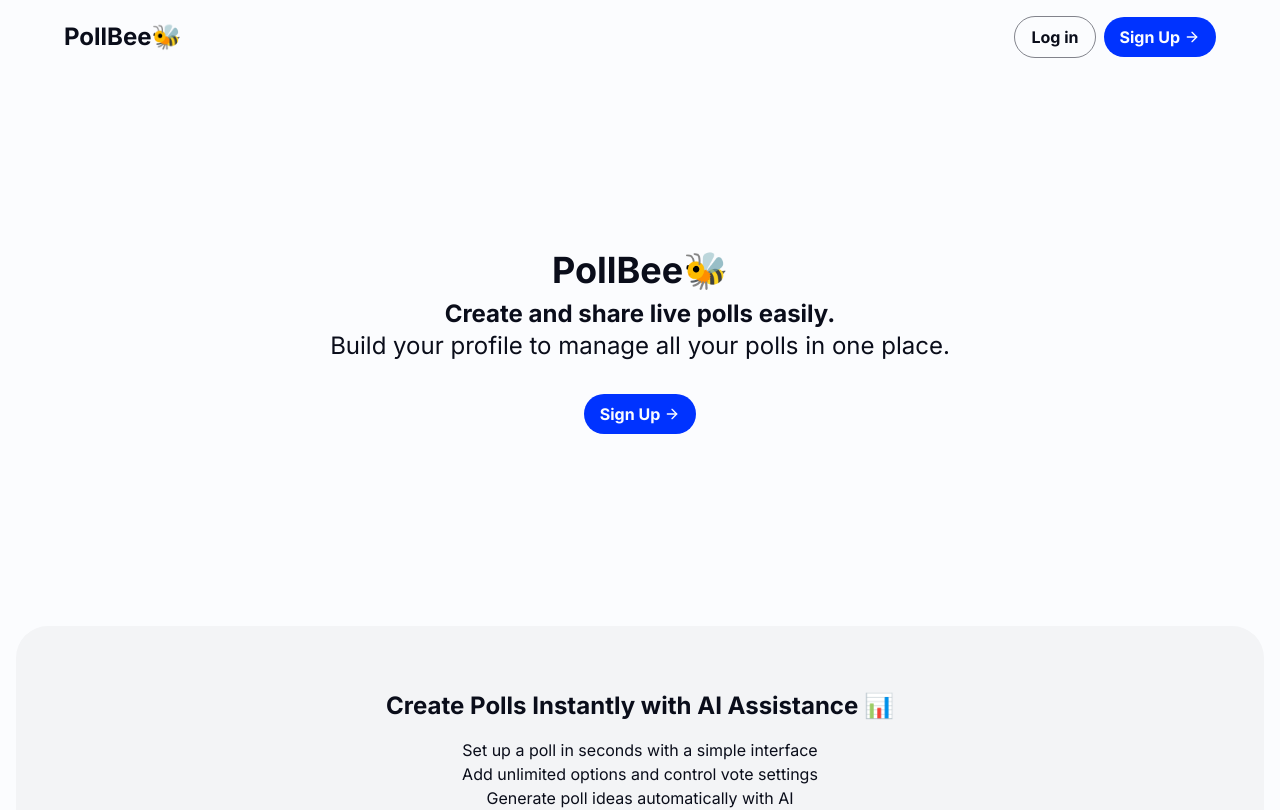
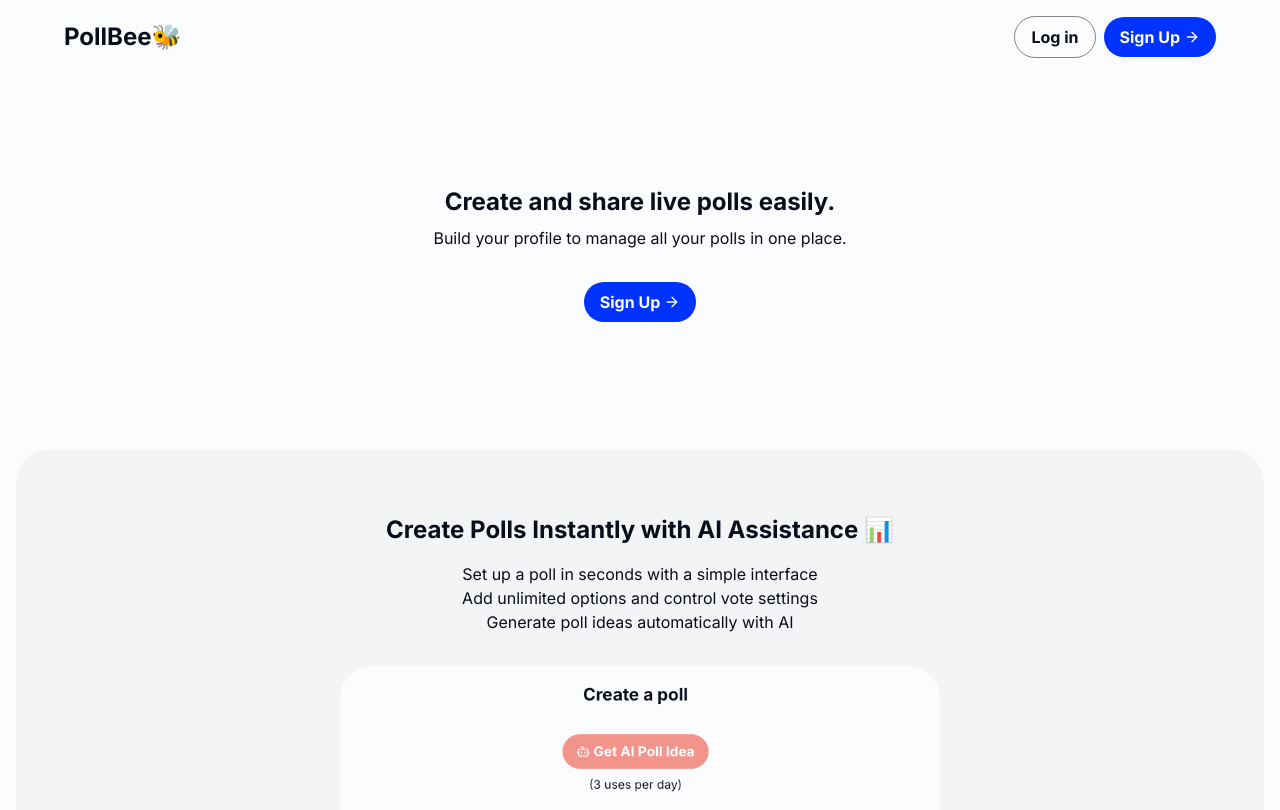
Before and after one commit to jonte265/pollbee, a Next.js app in the folder frontend/: page / in a window 1280 px wide. Shown: the top 810 px of the page. Built offline with nearby package versions, Linux system fonts and the light colour scheme.

Commit message:
text homepage

```diff
--- a/frontend/app/page.tsx
+++ b/frontend/app/page.tsx
@@ -7,6 +7,7 @@ import { motion } from "motion/react";
 import { LuCircleUserRound, LuArrowRight } from "react-icons/lu";
 import Button from "@/components/Button";
 import H2 from "@/components/ui/typography/H2";
+import Typography from "@/components/ui/typography/Typography";
 
 export default function Home() {
   const [signedIn, setSignedIn] = useState(false);
@@ -27,15 +28,12 @@ export default function Home() {
         transition={{ duration: 0.5 }}
       >
         <main className="flex flex-col gap-16 text-center ">
-          <div className="flex flex-col gap-8 py-32">
+          <div className="flex flex-col gap-8 py-16">
             <div className="flex flex-col gap-2 text-center">
-              <h1 className="text-4xl font-bold ">PollBee🐝</h1>
-              <div>
-                <H2>Create and share live polls easily.</H2>
-                <H2 bold={false}>
-                  Build your profile to manage all your polls in one place.
-                </H2>
-              </div>
+              <H2>Create and share live polls easily.</H2>
+              <Typography>
+                Build your profile to manage all your polls in one place.
+              </Typography>
             </div>
             <div className="flex justify-center items-center">
               {signedIn ? (
```
